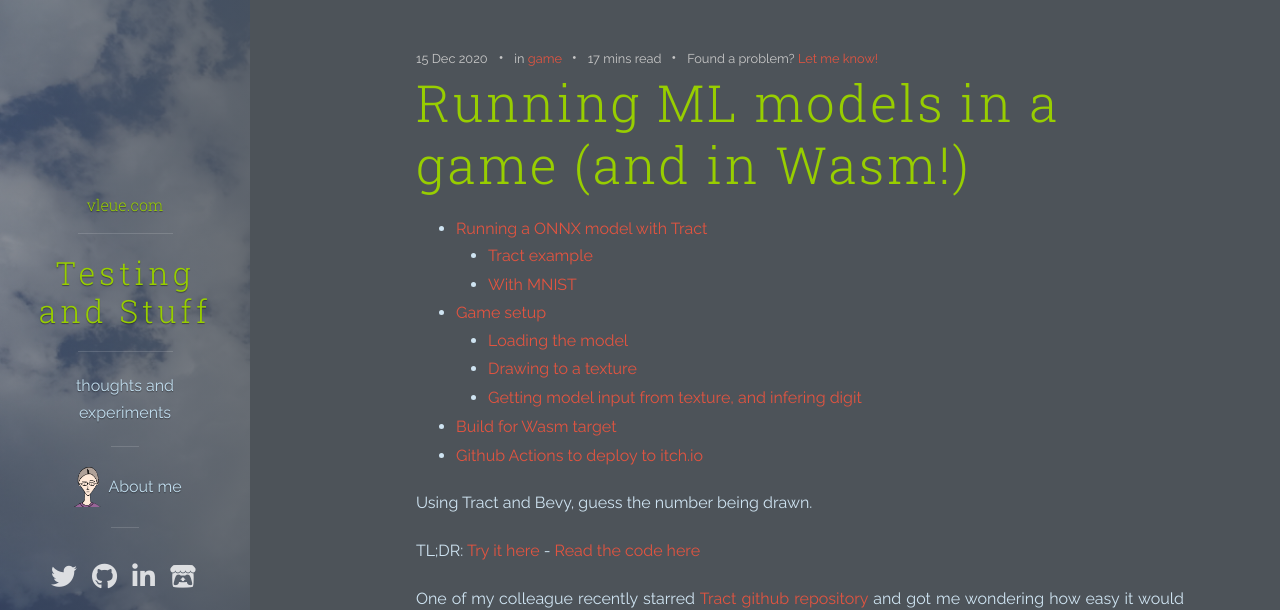
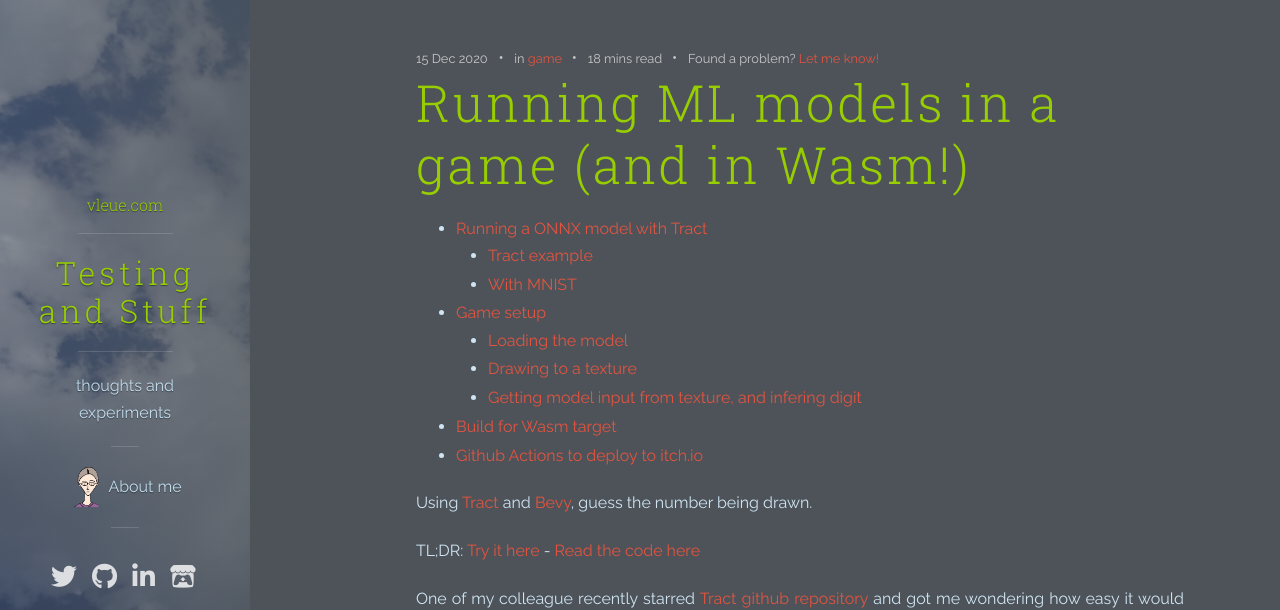
Before and after one commit to mockersf/mockersf.github.io, a Jekyll site: the page built from _posts/2020-12-15-bevmnist.md, in a window 1280 px wide and 900 px high. Shown: the top 610 px of the window. Built offline with Jekyll 4.4.1, drawn with Linux system fonts in a browser that asks for light colours; nearby versions of some CDN libraries; some of the changed lines change nothing that is shown.

Commit message:
:wrench: add links to summary

```diff
--- a/_posts/2020-12-15-bevmnist.md
+++ b/_posts/2020-12-15-bevmnist.md
@@ -6,7 +6,7 @@ toc: true
 image: /images/posts/travy.png
 summary: Using Tract and Bevy, guess the number being drawn.
 ---
-Using Tract and Bevy, guess the number being drawn.
+Using [Tract](https://github.com/sonos/tract){:target="_blank"} and [Bevy](https://bevyengine.org){:target="_blank"}, guess the number being drawn.
 
 TL;DR: [Try it here](https://vleue.itch.io/bevmnist-poc){:target="_blank"} -
 [Read the code here](https://github.com/vleue/bevmnist){:target="_blank"}
```
